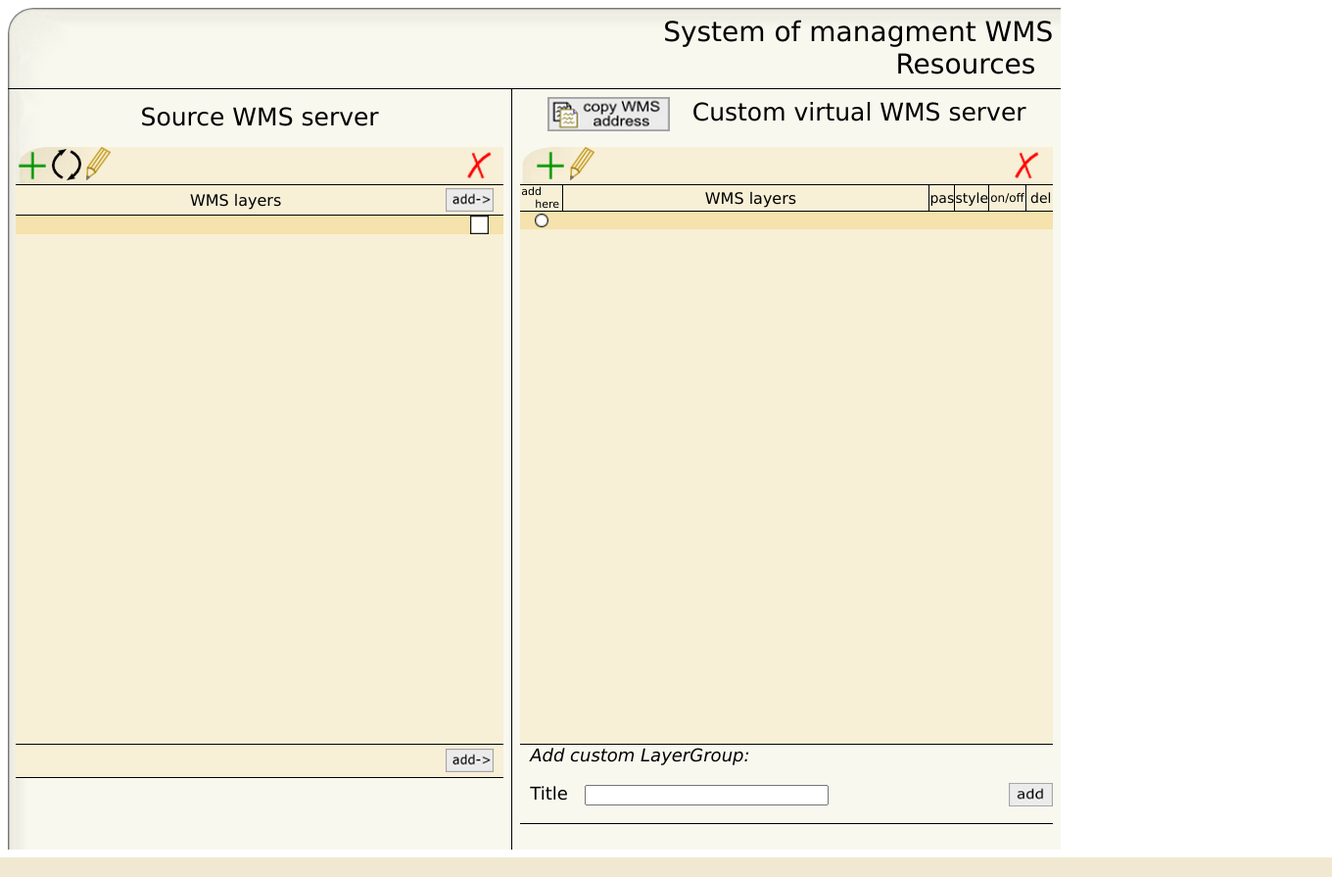
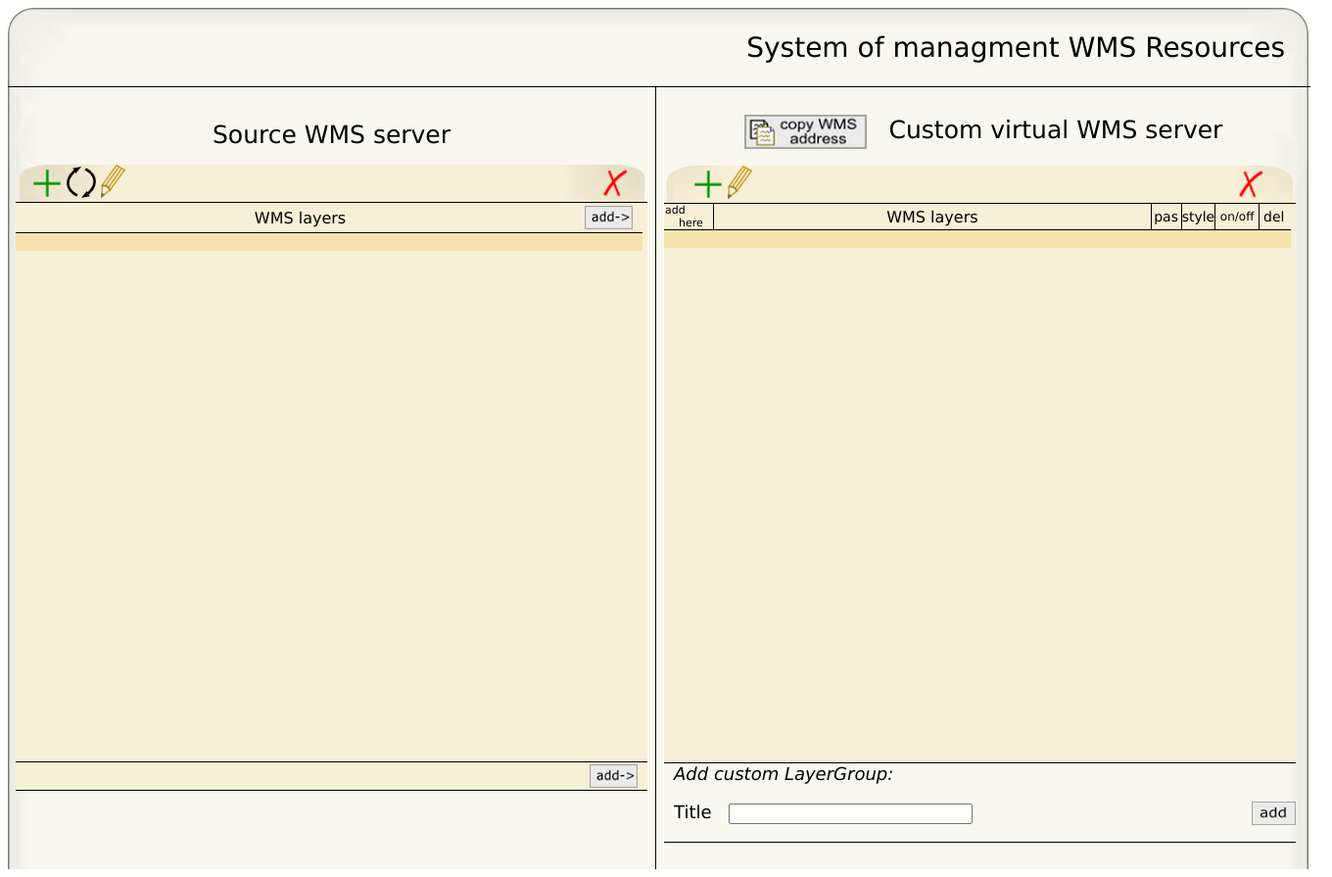
Before and after one commit to Jul1a/wms-bot, a Django app: template project/WMSMash/tree/templates/index.html in a window 1360 px wide. Shown: the whole page at 98% size. Run offline with Django 3.2, Linux system fonts and the light colour scheme; the template is opened without the code that fills it, so the values that code supplies are empty; parts of the project's set-up code (start-up, migrations or seed data) failed here and were passed over.

Commit message:
выровненные столбцы

```diff
--- a/project/WMSMash/settings.py
+++ b/project/WMSMash/settings.py
@@ -59,7 +59,7 @@ MEDIA_ROOT = rel_path('tree/templates/')
 # Examples: "http://media.lawrence.com", "http://example.com/media/"
 MEDIA_URL = 'http://127.0.0.1:8000/templates/'
 
-LAYER_SET_URL = 'http://maps.nrcgit.ru/wm/'
+LAYER_SET_BASE_URL = 'http://maps.nrcgit.ru/wm/%s'
 
 
 # URL prefix for admin media -- CSS, JavaScript and images. Make sure to use a
--- a/project/WMSMash/tree/templates/index.html
+++ b/project/WMSMash/tree/templates/index.html
@@ -14,6 +14,16 @@
     <script type="text/javascript">
 
       $(document).ready(function(){
+        {%if name_sets %}
+          txt = "Can't remove a server {{selected_server}} because its layers are found on sets of: "
+          {% for i in name_sets%}
+            txt += "{{i.0}}"
+          {% endfor %}
+          txt += "."
+          $.prompt(txt, {
+                 buttons: {ok: true},
+          });
+        {% endif %}
         var id_selradio = 0;
         $('.table_servers').treeTable({
           treeColumn: 0
@@ -459,7 +469,6 @@
           {% endif %}
         });
         $('.dlt_layer').click(function(){
-          //alert($(this).attr('id'));
           if($(this).attr('id')){
             $('#set_layer').attr('value', $(this).attr('id'));
             $('#oprt').attr('value', 'del')
@@ -497,7 +506,7 @@
         });
         $('#copy').click(function(){
           {% if selected_set %}
-            txt = "{{LAYER_SET_URL}}{{selected_set.name}}"
+            txt = "{{LAYER_SET_BASE_URL}}{{selected_set.name}}"
             $.prompt(txt, {
                 buttons: {ok: true},
                 focus: 0
@@ -526,33 +535,34 @@
         background-color: #dcba84;
       }
       #tabl1 {
-        width:  80%;
-        height: 100%;
+        width:  1330px;//80%;
+        height: 600px;//100%;
         background-image: url({{ MEDIA_URL }}images/fon.png);
         background-repeat: no-repeat;
         align: left;
       }
       #tabl2_left {
-        width: 100%;
-        height: 100%;
+        width: 645px;
+        height: 450px;
         background-image: url({{ MEDIA_URL }}images/fon_small_left.png);
-        background-position: 0% top;
+        background-position: 0% middle;
         background-repeat: no-repeat;
       }
       #tabl2_right {
-        width: 100%;
-        height: 100%;
+        width: 645px;
+        height: 450px;
         background-image: url({{ MEDIA_URL }}images/fon_small_right.png);
-        background-position: 0% top;
+        background-position: 0% middle;
         background-repeat: no-repeat;
       }
       #tabl1_left {
-        width: 46%;
-        height: 5%;
+        width: 300px;
+        height: 64px;
         border-bottom: 1px solid black;
       }
       #tabl1_right {
-        width: 50%;
+        width: 300px;
+        height: 64px;
         text-align: right;
         border-bottom: 1px solid black;
       }
@@ -563,11 +573,11 @@
       #thead_sourceWMS {
         vertical-align: bottom;
         border-right: 1px solid black;
-        height: 5%;
+        height: 55px;
       }
       #thead_customWMS{
         vertical-align: bottom;
-        height: 5%;
+        height: 55px;
       }
       #thead {
         height: 5%;
@@ -586,13 +596,12 @@
         font-weight: normal;
       }
       #thead_small {
-        //    text-align: left;
+        //text-align: left;
         font-style: italic;
         font-family: Verdana, 'Verdana';
         font-size: 18px;
         font-weight: normal;
         margin: 0px 0px 0px 10px;
-        //    vertical-align: bottom;
       }
       #thead_smaller {
         text-align: center;
@@ -600,10 +609,10 @@
         font-family: Verdana, 'Verdana';
         font-size: 16px;
         font-weight: normal;
-        margin: 0px 0px 0px 10px;
+        margin: 0px 0px 0px 0px;
       }
       #tbody {
-        height: 90%;
+        height: 100%;
       }
       #tbody_left {
         border-right: 1px solid black;
@@ -642,7 +651,7 @@
         height: 5%;
       }
       #tabl2_strok2{
-        height: 80%;
+        height: 75%;
       }
       .leftimg {
         //vertical-align: middle;
@@ -657,18 +666,18 @@
         vertical-align: top;
         overflow: auto;
         border-width: 1px;
-        min-width: 350px;
-        max-width: 650px;
-        min-height: 570px;
-        max-height: 570px;
+        min-width: 640px;
+        max-width: 640px;
+        min-height: 570px;//610px;
+        max-height: 570px;//610px;
         background-color: #f7efd6;
       }
       .set_layers {
         vertical-align: top;
         overflow: auto;
         border-width: 1px;
-        min-width: 450px;
-        max-width: 680px;
+        min-width: 640px;
+        max-width: 640px;
         min-height: 570px;
         max-height: 570px;
         background: #f7efd6;
@@ -748,7 +757,7 @@
           <form action = "" method = "get" id = "wmslayer">
             <TR id = "tabl2_strok2" style = "border-top: 1px solid black; background-color: #f7efd6;">
               <TD colspan = "3">
-                <div class = "resource_layers" style = "vertical-align: top;">
+                <div class = "resource_layers" style = "vertical-align: top; margin: 0px;">
                   <table border = "0" align = "top" width = "100%" height = "100%" cellpadding = "0" cellspacing = "0">
                     <tr height = "6%">
                       <td width = "95%" style = "border-bottom: 1px solid black;">
@@ -779,10 +788,16 @@
                                 <span style = "margin: 0px 0px 0px 0px; font-size: 17px; font-family: Verdana, 'Verdana'; cursor: pointer;" class="layer_">
                                   WMS Server {{ selected_server.title }} ({{ selected_server.name }})
                                 </span>
+                                {% else %}
+                                  &nbsp;
                                 {% endif %}
                               </td>
                               <td width = "10%" align = "center">
-                                <img src = "{{ MEDIA_URL }}images/square.png" id = "sq_0" class = "checkbox" border = "0"/>
+                                {%if selected_server %}
+                                  <img src = "{{ MEDIA_URL }}images/square.png" id = "sq_0" class = "checkbox" border = "0" style = "cursor: pointer;"/>
+                                {% else %}
+                                  &nbsp;
+                                {% endif %}
                               </td>
                             </tr>
                           {% if selected_server %}
@@ -802,7 +817,7 @@
                                   </span>
                                 </td>
                                 <td width = "10%" align = "center">
-                                  <img src = "{{ MEDIA_URL }}images/square.png" id = "sq_{{node.2}}" class = "checkbox" border = "0"/>
+                                  <img src = "{{ MEDIA_URL }}images/square.png" id = "sq_{{node.2}}" class = "checkbox" border = "0" style = "cursor: pointer;"/>
                                 </td>
                               </tr>
                             {% endfor %}
@@ -815,7 +830,7 @@
                 </div>
               </TD>
             </TR>
-            <TR id = "tabl2_strok1">
+            <TR id = "tabl2_strok1" height = "10%">
               <TD colspan = "3" align = "center" style = "border-top: 1px solid black; border-bottom: 1px solid black; background-color: #f7efd6;">
                 <img src = "{{ MEDIA_URL }}images/add.png" class = 'add_inset' border = "0" class = "leftimg" style = "margin: 2px 10px 2px 0px;" align = "right"/>
               </TD>
@@ -827,6 +842,15 @@
             </TD>
           </TR>
           <TR id = "tabl2_strok1" style = "border-top: 1px solid black;">
+            <TD colspan = "3">
+              &nbsp;
+            </TD>
+          </TR>
+                    <TR id = "tabl2_strok1" style = "border-top: 1px solid black;">
+            <TD colspan = "3">
+              &nbsp;
+            </TD>
+          </TR>          <TR id = "tabl2_strok1" style = "border-top: 1px solid black;">
             <TD colspan = "3">
               &nbsp;
             </TD>
@@ -875,11 +899,11 @@
               </form>
             </TD>
           </TR>
-          <TR id = "tabl2_strok2" colspan = "3" style = "background-color: #f7efd6;">
+          <TR id = "tabl2_strok2" style = "background-color: #f7efd6;" colspan = "3">
             <TD colspan = "3">
-              <div class = "set_layers">
-                <table border = "0" align = "top" width = "100%" height = "100%" cellpadding = "0" cellspacing = "0">
               <form action = "" method = "get" id="sets_layer">
+              <div class = "set_layers" style = "vertical-align: top; margin: 0px;">
+                <table border = "0" align = "top" width = "100%" height = "100%" cellpadding = "0" cellspacing = "0" style = "vertical-align: top; margin: 0px;">
                   <tr height = "6%">
                     <td width = "8%" style = "border-bottom: 1px solid black; border-right: 1px solid black;">
                       <p style = "margin: 0px 0px 0px 1px; font-size: 11px; font-family: Verdana, 'Verdana';">
@@ -914,16 +938,18 @@
                   </tr>
                   {% load restrict %}
                   <tr>
-                      <td colspan = "6" width = "100%">
-                        <table class="table_sets" border = "0" align = "top" width = "100%" height = "100%" cellpadding = "0" cellspacing = "0">
+                  <td colspan = "6">
+                  <table border = "0" class="table_sets"  align = "top" width = "100%" height = "100%" cellpadding = "0" cellspacing = "0">
                     <tbody>
-                          <tr width = "100%" id="node-lt0">
+                      <tr id="node-lt0">
                         <td align = "center" width = "8%">
-                              <img src = "{{ MEDIA_URL }}images/circle.png" id = "cst_0" class = "radiobox" border = "0"/>
+                          {% if selected_set %}
+                            <img src = "{{ MEDIA_URL }}images/circle.png" id = "cst_0" class = "radiobox" border = "0" style = "cursor: pointer;"/>
+                          {% endif %}
                         </td>
-                            <td class = "set_layer_" width = "70%">
+                        <td class = "set_layer_">
                           {% if selected_set %}
-                                <span style = "margin: 0px; font-size: 17px; font-family: Verdana, 'Verdana';">
+                            <span style = "margin: 0px; font-size: 17px; font-family: Verdana, 'Verdana'; cursor: pointer;">
                               Virtual WMS Server {{ selected_set.title }} ({{ selected_set.name }})
                             </span>
                           {% endif %}
@@ -950,24 +976,24 @@
                       {% if selected_set %}
                         {% for node in layertree %}
                           {% if node.2 %}
-                              <tr id="node-st{{node.1}}" class="child-of-node-st{{node.2}}" width = "100%">
+                            <tr id="node-st{{node.1}}" class="child-of-node-st{{node.2}}">
                           {% else %}
-                              <tr id="node-st{{node.1}}" class="child-of-node-lt0" width = "100%">
+                            <tr id="node-st{{node.1}}" class="child-of-node-lt0">
                           {% endif %}
                             <td align = "center" width = "8%">
                               {% if not node.4|rect  or node.4|rect == 2 %}
-                                  <img src = "{{ MEDIA_URL }}images/circle.png" id = "cir_{{node.1}}" class = "radiobox" border = "0"/>
+                                <img src = "{{ MEDIA_URL }}images/circle.png" id = "cir_{{node.1}}" class = "radiobox" border = "0" style = "cursor: pointer;"/>
                               {% else %}
-                                  <img src = "{{ MEDIA_URL }}images/shaded_circle.png" id = "cir_{{node.1}}" class = "radiobox" border = "0"/>
+                                <img src = "{{ MEDIA_URL }}images/shaded_circle.png" id = "cir_{{node.1}}" class = "radiobox" border = "0" style = "cursor: pointer;"/>
                               {% endif %}
                             </td>
-                              <td class="set_layer_" width = "70%">
-                                <span style = "margin: 0px; font-size: 17px; font-family: Verdana, 'Verdana';">
+                            <td class="set_layer_">
+                              <span style = "margin: 0px; font-size: 17px; font-family: Verdana, 'Verdana'; cursor: pointer;">
                                 {{ node.0 }}
                               </span>
                             </td>
                             <td width = "5%" align = "center">
-                                {% if node.4|rect != 2 %}
+                              {% if node.4|rect == 1 %}
                                 {% if node.1|pub == 0 %}
                                   <img src = "{{ MEDIA_URL }}images/key.png"  border = "0" class = "pub" id = "key_{{node.1}}" style = "margin:0px; cursor: pointer;" />
                                 {% else%}
@@ -977,34 +1003,36 @@
                             </td>
                             <td width = "5%" align = "center">
                               {% if node.sld_id %}
-                                  <a href="" style = "text-decoration: none;">
+                                <a href="" style = "text-decoration: none; cursor: pointer;">
                                   <img src = "{{ MEDIA_URL }}images/style.png" border = "0"/>
                                 </a>
                               {% else %}
-                                  <a href="" style = "text-decoration: none;">
+                                <a href="" style = "text-decoration: none; cursor: pointer;">
                                   <img src = "{{ MEDIA_URL }}images/default_style.png" border = "0"/>
                                 </a>
                               {% endif %}
                             </td>
                             <td width = "7%" align = "center">
                               {% if not node.5 %}
-                                  <img src = "{{ MEDIA_URL }}images/ok_square.png" id = "st_{{node.1}}" class = "set_checkbox" border = "0"/>
+                                <img src = "{{ MEDIA_URL }}images/ok_square.png" id = "st_{{node.1}}" class = "set_checkbox" border = "0" style = "cursor: pointer;"/>
                               {% else %}
                                 {% if node.1|hidden_layer == 1 %}
-                                    <img src = "{{ MEDIA_URL }}images/square.png" id = "st_{{node.1}}" border = "0"/>
+                                  <img src = "{{ MEDIA_URL }}images/square.png" id = "st_{{node.1}}" border = "0" style = "cursor: pointer;"/>
                                 {% else %}
-                                    <img src = "{{ MEDIA_URL }}images/square.png" id = "st_{{node.1}}" class = "set_checkbox" border = "0"/>
+                                  <img src = "{{ MEDIA_URL }}images/square.png" id = "st_{{node.1}}" class = "set_checkbox" border = "0" style = "cursor: pointer;"/>
                                 {% endif %}
                               {% endif %}
                             </td>
                             <td width = "5%" align = "center">
-                                <img src = "{{ MEDIA_URL }}images/delete.png" class = "dlt_layer" id = "{{node.1}}" border = "0"/>
+                              <img src = "{{ MEDIA_URL }}images/delete.png" class = "dlt_layer" id = "{{node.1}}" border = "0" style = "cursor: pointer;"/>
                             </td>
                           </tr>
                         {% endfor %}
                       {% endif %}
                     </tbody>
                     </table>
+                    </td>
+                    </tr>
                     <input type = hidden name="oprt" value = "" id = "oprt">
                     <input type = hidden name="layer" value = "" id = "layer">
                     <input type = hidden name="set_layer" value = "" id="set_layer">
@@ -1014,11 +1042,9 @@
                     {% if selected_set %}
                       <input type = hidden name="list_sets" value = "{{selected_set.id}}">
                     {% endif %}
-                      </td>
-                    </tr>
-                  </form>
                 </table>
               </div>
+              </form>
             </TD>
           </TR>
           <tr height = "10%">
@@ -1063,5 +1089,4 @@
         </td>
       </TR>
     </table>
-
 {% endblock %}
```
Also changed, not shown: project/WMSMash/tree/models.py (+29 -3 lines), project/WMSMash/tree/views.py (+11 -2 lines), project/WMSMash/tree/templates/images/fon.png, project/WMSMash/tree/templates/images/fon_small_left.png, project/WMSMash/tree/templates/images/fon_small_right.png, project/WMSMash/tree/templates/js/jquery.treeTable.js. Lines whose indentation alone changed are shown as unchanged.
